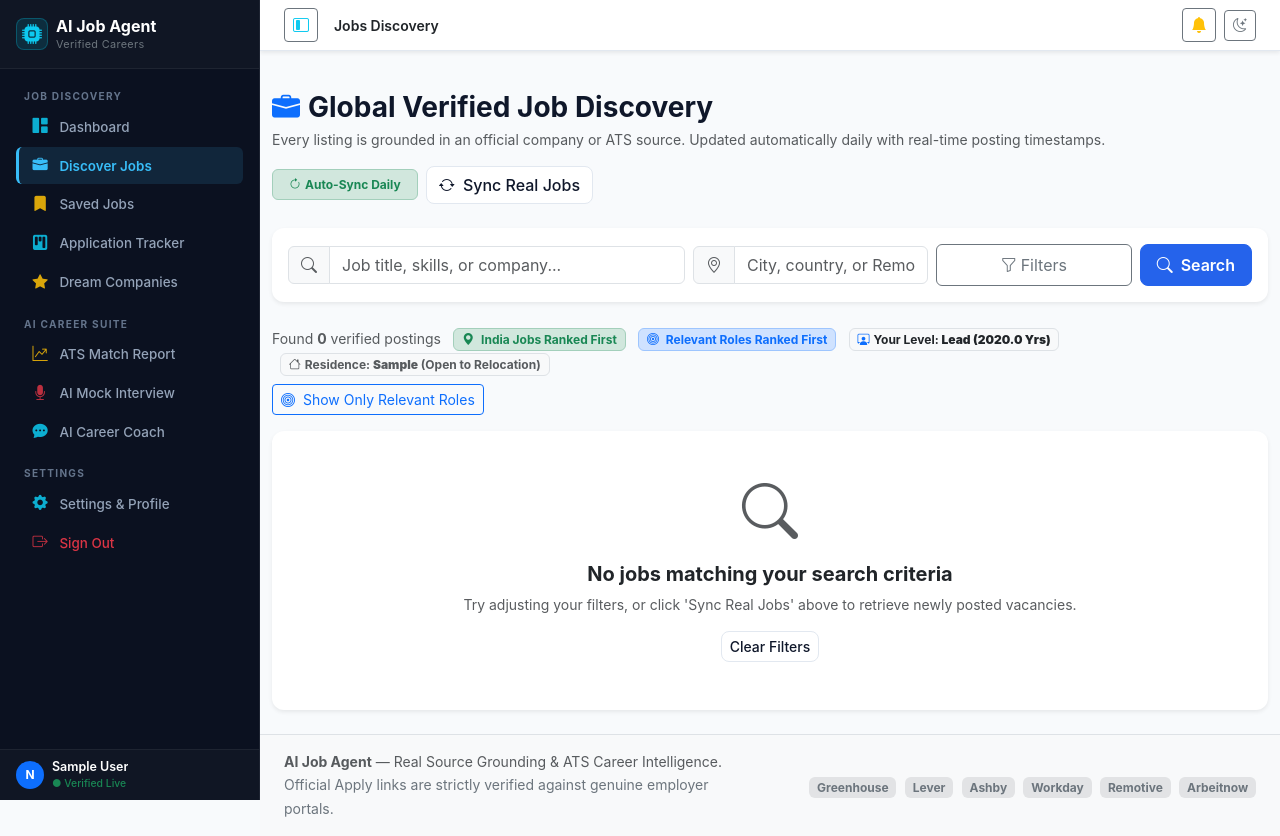
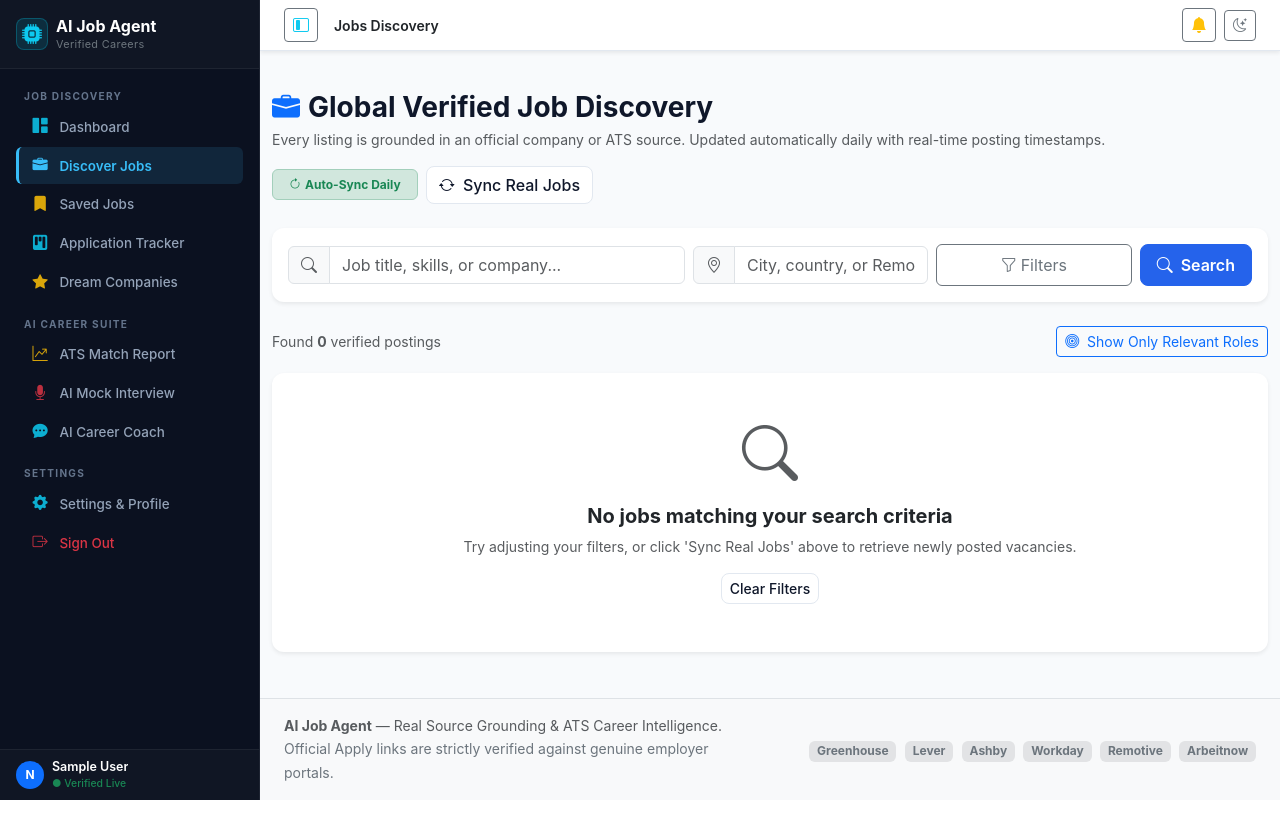
Before and after one commit to Vishnu-Sai-bit/MockAI-Career-Agent, a Flask app: page /jobs in a window 1280 px wide. After the commit the page ends 800 px from the top, so only its background shows below. Run offline with Flask 3, Linux system fonts and the light colour scheme; a user stored in the database is signed in; tables that the repository leaves empty hold one stand-in row (values such as "Sample post").

Commit message:
fix(ui): remove status badges beside verified postings count

```diff
--- a/templates/jobs.html
+++ b/templates/jobs.html
@@ -192,39 +192,6 @@
     <div class="d-flex flex-wrap justify-content-between align-items-center mb-3 gap-2">
         <div>
             <span class="text-muted small">Found <strong>{{ results.total }}</strong> verified postings</span>
-            {% if current_user.is_authenticated and current_user.get_active_resume() %}
-                <span class="badge bg-success-subtle text-success border border-success-subtle ms-2">
-                    <i class="bi bi-geo-alt-fill me-1"></i> India Jobs Ranked First
-                </span>
-                <span class="badge bg-primary-subtle text-primary border border-primary-subtle ms-2">
-                    <i class="bi bi-bullseye me-1"></i> Relevant Roles Ranked First
-                </span>
-                {% if current_user.candidate_profile and current_user.candidate_profile.experience_years is not none %}
-                    <span class="badge bg-light text-dark border ms-2">
-                        <i class="bi bi-person-workspace text-primary me-1"></i>Your Level:
-                        <strong>
-                            {% if current_user.candidate_profile.experience_years <= 1.5 %}
-                                Fresher (0–2 Yrs)
-                            {% elif current_user.candidate_profile.experience_years < 5.0 %}
-                                Mid-Level ({{ current_user.candidate_profile.experience_years }} Yrs)
-                            {% elif current_user.candidate_profile.experience_years < 8.0 %}
-                                Senior ({{ current_user.candidate_profile.experience_years }} Yrs)
-                            {% else %}
-                                Lead ({{ current_user.candidate_profile.experience_years }} Yrs)
-                            {% endif %}
-                        </strong>
-                    </span>
-                {% endif %}
-                {% if current_user.candidate_profile and current_user.candidate_profile.preferred_cities %}
-                    <span class="badge bg-light text-dark border ms-2" title="Preferred target work cities">
-                        <i class="bi bi-geo-alt-fill text-success me-1"></i>Target Locations: <strong>{{ current_user.candidate_profile.preferred_cities[:3]|join(', ') }}</strong>
-                    </span>
-                {% elif current_user.candidate_profile and current_user.candidate_profile.location %}
-                    <span class="badge bg-light text-muted border ms-2" title="Present residence address (Open to relocation)">
-                        <i class="bi bi-house me-1"></i>Residence: <strong>{{ current_user.candidate_profile.location.split(',')[0] }}</strong> (Open to Relocation)
-                    </span>
-                {% endif %}
-            {% endif %}
         </div>
         <div class="d-flex align-items-center gap-2">
             {% if current_user.is_authenticated and current_user.get_active_resume() %}
```
